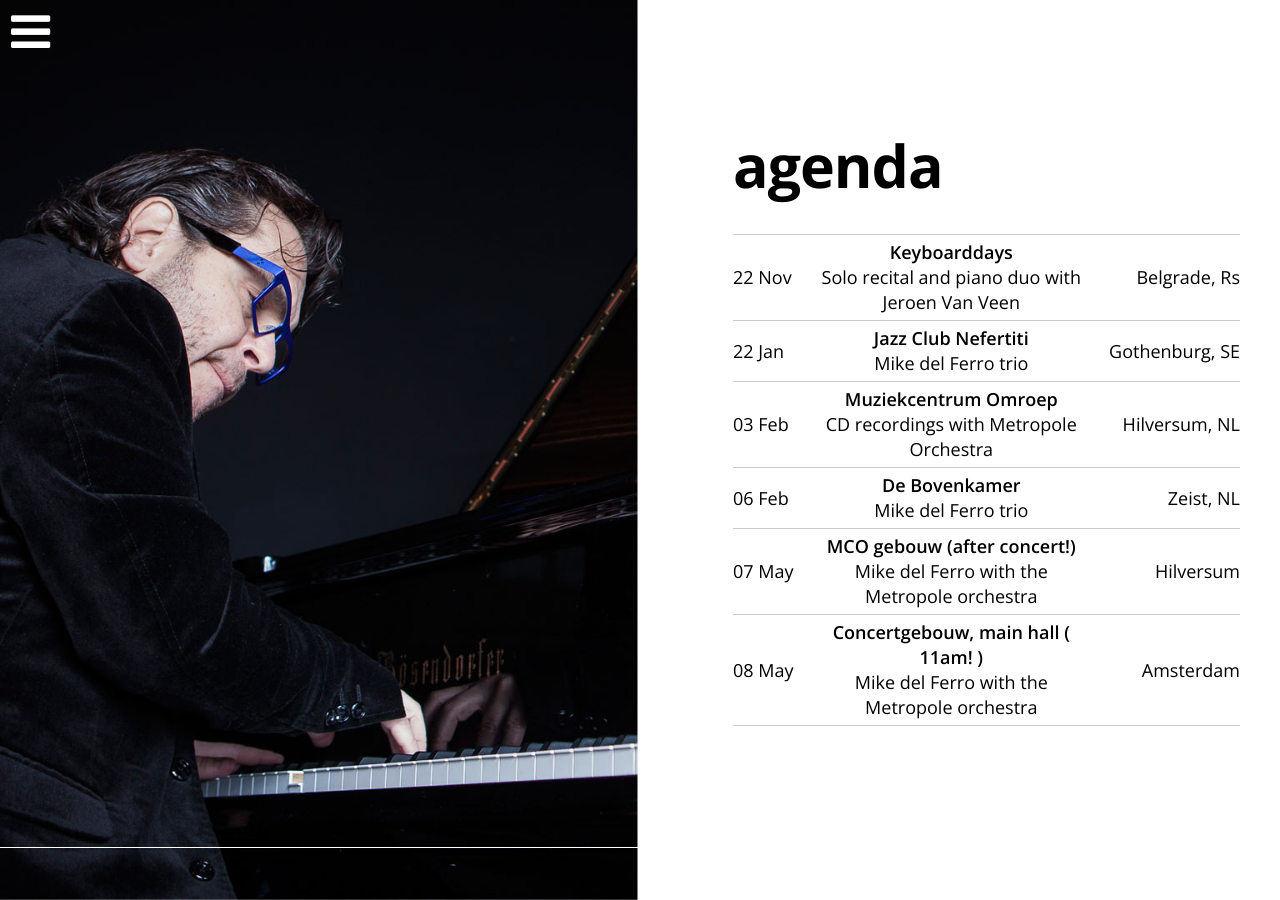
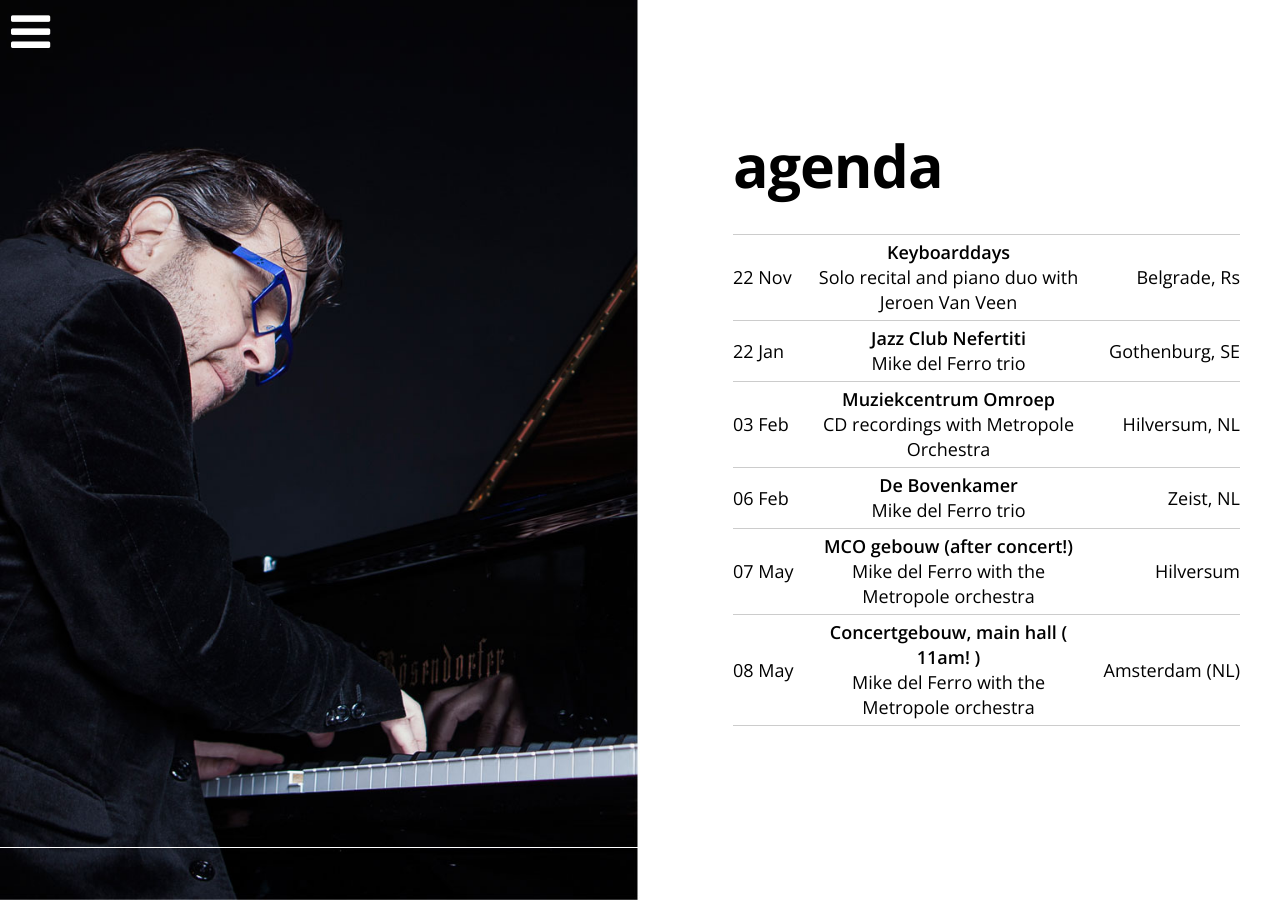
Before and after one commit to mikedelferro/website, a Jekyll site: the page built from agenda.html, in a window 1280 px wide. Built offline with Jekyll 4.4.1, drawn with Linux system fonts in a browser that asks for light colours; nearby versions of some CDN libraries.

```diff
--- a/_config.yml
+++ b/_config.yml
@@ -26,6 +26,6 @@ gigs:
     url: www.mcogebouw.nl
   - title: Mike del Ferro with the Metropole orchestra
     date: 2016-05-08T11:00:00.000Z
-    location: Amsterdam
+    location: Amsterdam (NL)
     venue: 'Concertgebouw, main hall ( 11am! )'
     url: www.concertgebouw.nl
```
